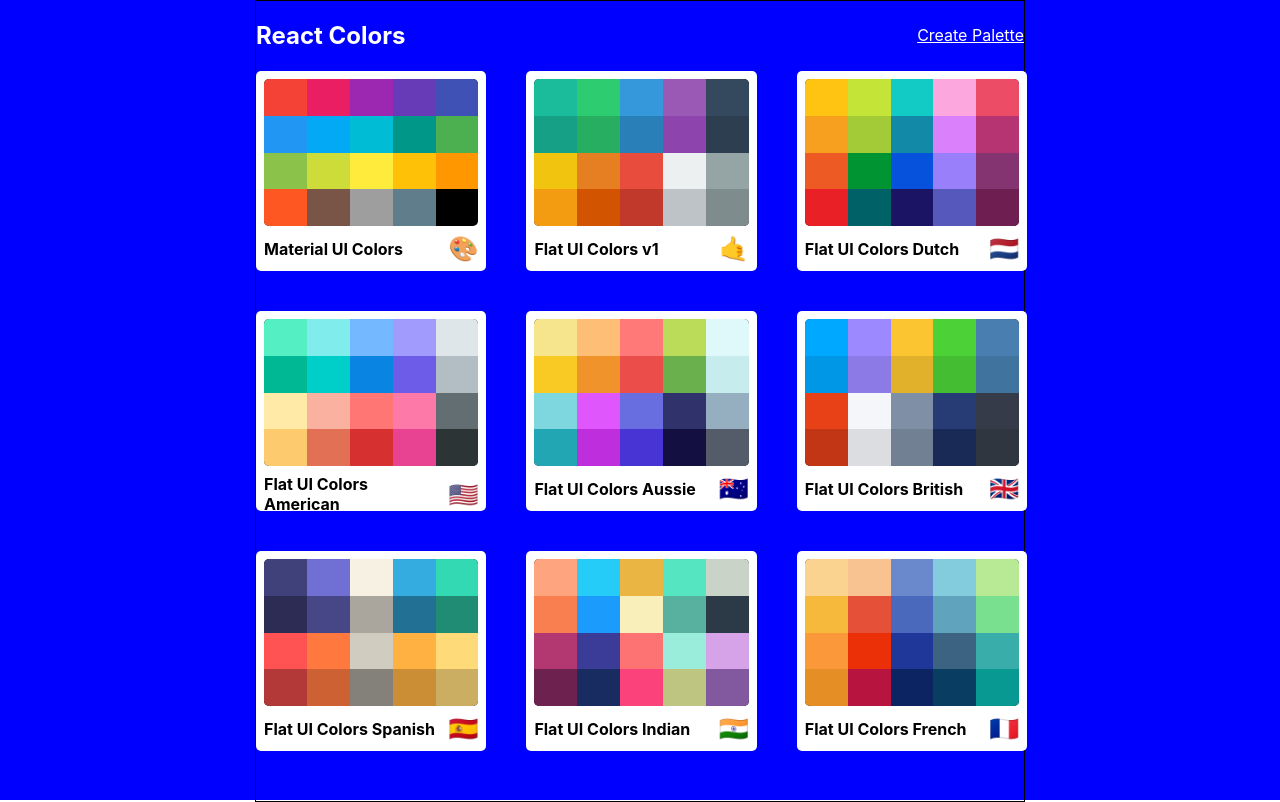
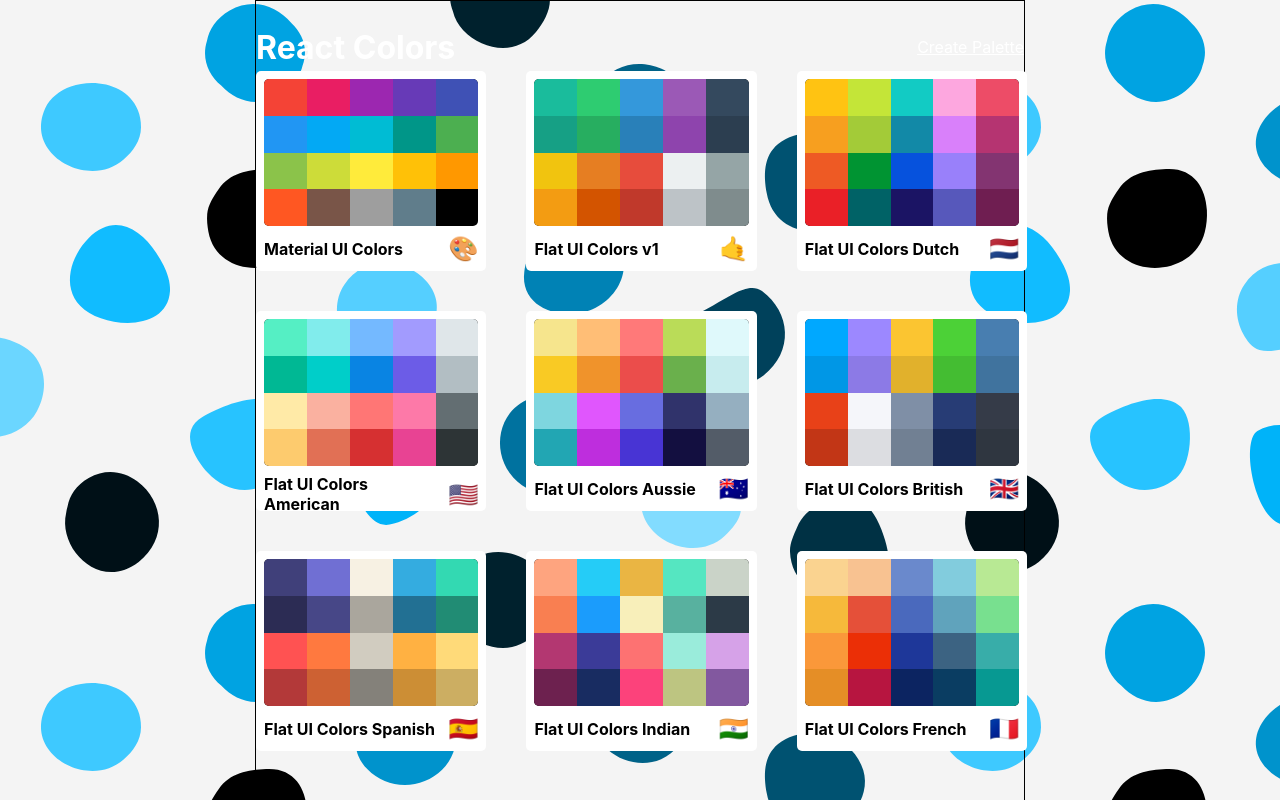
Before and after one commit to shum-dev/react-colors, a React (Create React App) app in the folder colors-app/: page / in a window 1280 px wide. Built offline with nearby package versions, Linux system fonts and the light colour scheme; the HTML template or start-up script is replaced by a standard one.

Commit message:
Add background SVG to PaletteList

```diff
--- a/colors-app/src/PaletteList.js
+++ b/colors-app/src/PaletteList.js
@@ -14,7 +14,7 @@
       <div className={classes.root}>
         <div className={classes.container}>
           <nav className={classes.nav}>
-            <h1>React Colors</h1>
+            <h1 className={classes.heading}>React Colors</h1>
             <Link to='/palette/new'>Create Palette</Link>
           </nav>
           <div className={classes.palettes}>
--- a/colors-app/src/styles/PaletteListStyles.js
+++ b/colors-app/src/styles/PaletteListStyles.js
@@ -1,11 +1,15 @@
 import sizes from './sizes';
+import bg from './Dalmatian-Spots.svg'
 export default {
   root: {
-    backgroundColor: 'blue',
+    backgroundColor: '#fff',
+    backgroundImage: `url(${bg})`,
+    /* background by SVGBackgrounds.com */
     height: '100%',
     display: 'flex',
     alignItems: 'flex-start',
-    justifyContent: 'center'
+    justifyContent: 'center',
+    overflow: 'scroll'
   },
   container: {
     position: 'relative',
@@ -13,7 +17,6 @@
     width: '50%',
     display: 'flex',
     alignItems: 'center',
-    // justifyContent: 'center',
     flexDirection: 'column',
     flexWrap: 'wrap',
     border: '1px solid black',
@@ -52,5 +55,8 @@
       gridTemplateColumns: 'repeat(1, 100%)',
       gridGap: '1rem',
     }
+  },
+  heading: {
+    fontSize: '2rem'
   }
 };
```
Also changed, not shown: colors-app/src/styles/Dalmatian-Spots.svg (added).
